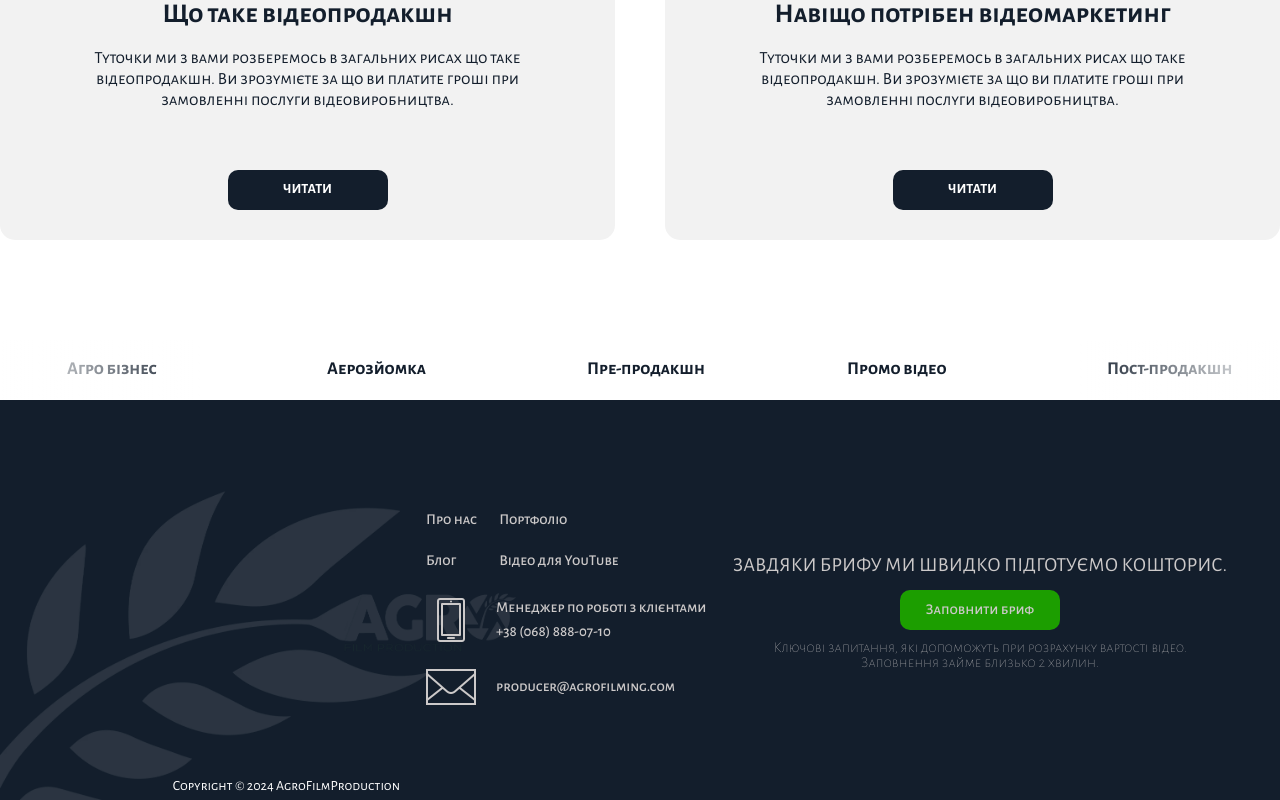
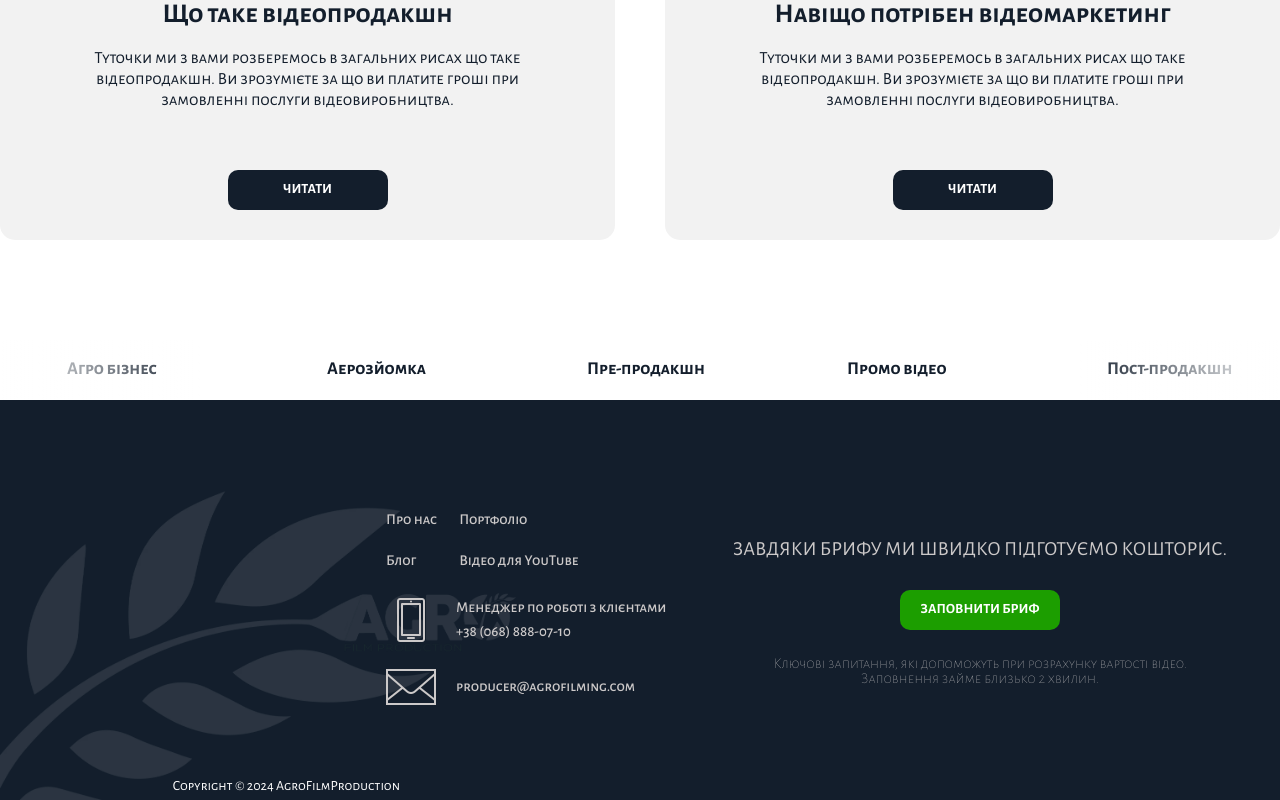
Before and after one commit to agrofilming/agrofilming-next, a Next.js app: page /blog in a window 1280 px wide. Shown: the part 1152-1952 px from the top of the page. Built offline with nearby package versions, Linux system fonts and the light colour scheme.

Commit message:
some fixes

```diff
--- a/src/components/CheckboxForForm/index.module.scss
+++ b/src/components/CheckboxForForm/index.module.scss
@@ -60,7 +60,7 @@
   }
 
   .label {
-    @include m.typography(14px, 16px, 700, v.$color-white);
+    @include m.typography(14px, 16px, 400, v.$color-white);
     text-align: center;
   }
 
@@ -70,7 +70,7 @@
     width: fit-content;
 
     .label {
-      @include m.typography(14px, 16px, 700, v.$color-dark-blue);
+      @include m.typography(14px, 16px, 400, v.$color-dark-blue);
     }
   }
 }
--- a/src/containers/Footer/index.module.scss
+++ b/src/containers/Footer/index.module.scss
@@ -3,17 +3,29 @@
 
 .container {
   @include m.container(20px 50px, #131e2c);
-  @include m.flex(10px, center, flex-end);
+  @include m.flex(50px, center, flex-end);
   padding-top: 40px;
   height: 400px;
   position: relative;
   z-index: 1;
   overflow: hidden;
+  background: v.$color-gradient-footer;
 
   @include m.respond('md') {
     @include m.flex(10px, center, flex-start, column);
     width: 100vw;
     height: 500px;
+  }
+
+  a {
+    @include m.typography(15px, 24px, 500, v.$color-cream);
+    padding: 5px;
+    border: 1px solid transparent;
+
+    &:hover {
+      border: 1px solid v.$color-cream;
+      border-radius: 10px;
+    }
   }
 
   .copyright {
@@ -73,7 +85,7 @@
   }
 
   .right-block {
-    @include m.flex(10px, center, center, column);
+    @include m.flex(20px, center, center, column);
     text-align: center;
     max-width: 500px;
     width: 100%;
@@ -89,18 +101,7 @@
 
     a:hover {
       @include m.typography(15px, 24px, 500, v.$color-black);
-      border: 1px solid v.$color-cream;
-      border-radius: 10px;
-    }
-  }
-
-  a {
-    @include m.typography(15px, 24px, 500, v.$color-cream);
-    padding: 5px;
-    border: 1px solid transparent;
-
-    &:hover {
-      border: 1px solid v.$color-cream;
+      border: none;
       border-radius: 10px;
     }
   }
--- a/src/containers/Footer/index.tsx
+++ b/src/containers/Footer/index.tsx
@@ -34,9 +34,9 @@ export const Footer = () => {
       </div>
       <div className={styles['right-block']}>
         <h3>Завдяки брифу ми швидко підготуємо кошторис.</h3>
-        <Button variant={'green'}>
-          <Link href="/brief">Заповнити бриф </Link>
-        </Button>
+        <Link href="/brief">
+          <Button variant={'green'}>Заповнити бриф</Button>
+        </Link>
         <p>
           Ключові запитання, які допоможуть при розрахунку вартості відео. <br />
           Заповнення займе близько 2 хвилин.
--- a/src/containers/HomePage/containers/CreativeTeamBlock/index.module.scss
+++ b/src/containers/HomePage/containers/CreativeTeamBlock/index.module.scss
@@ -20,7 +20,7 @@
   padding: 30px 0 30px 30px;
 
   .top-block {
-    @include m.flex(30px, flex-start, space-between);
+    @include m.flex(30px, center, space-between);
     width: 100%;
     position: relative;
 
@@ -31,7 +31,7 @@
     h2 {
       @include m.typography(50px, 55px, 700, #4c5558);
       text-align: center;
-      padding-right: 40px;
+      padding-right: 90px;
     }
 
     a {
--- a/src/containers/HomePage/containers/OurProjects/index.module.scss
+++ b/src/containers/HomePage/containers/OurProjects/index.module.scss
@@ -6,7 +6,7 @@
   @include m.flex(0, center, center, column);
   background: v.$color-light-grey;
   background-size: contain;
-  padding-bottom: 50px;
+  padding-bottom: 15px;
   top: -10px;
   margin-bottom: -10px;
 
@@ -44,7 +44,7 @@
     padding: 15px 25px;
     border-radius: 30px;
     cursor: pointer;
-    margin-top: 50px;
+    margin-top: 15px;
 
     p {
       @include m.typography(16px, 16px, 300, v.$color-white);
--- a/src/styles/variables.scss
+++ b/src/styles/variables.scss
@@ -14,3 +14,5 @@ $color-cream: #ccc9c9;
 $color-cream-light: #f9f6d2;
 $color-yellow: #ffdf00;
 $color-gradient: radial-gradient(circle, rgba(108, 139, 93, 1) 2%, rgba(52, 54, 56, 1) 100%);
+$color-gradient-footer: rgb(14, 22, 15),
+  linear-gradient(90deg, rgba(14, 22, 15, 1) 22%, rgba(5, 22, 8, 0.7623643207282913) 56%, rgba(29, 37, 31, 1) 90%);
```
